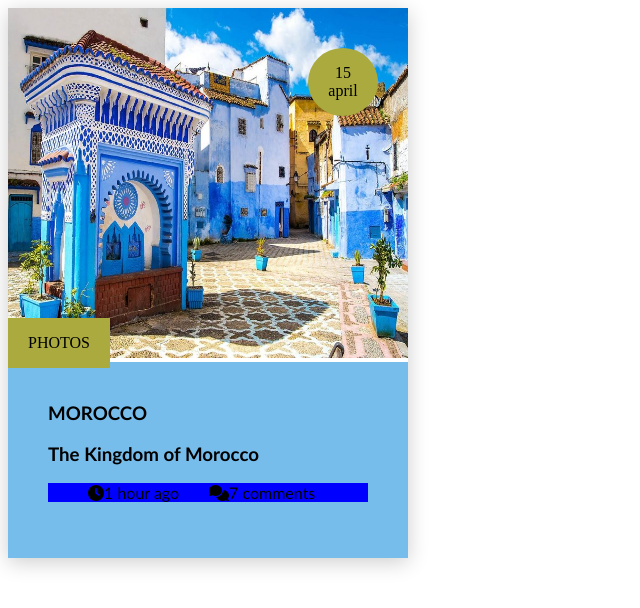
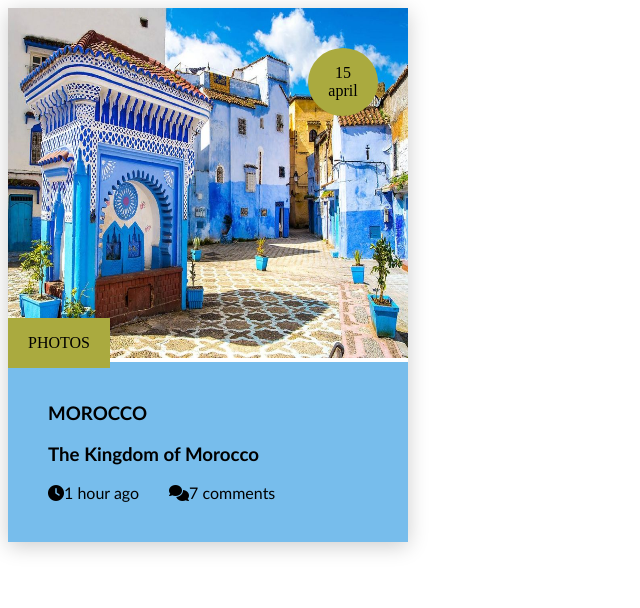
Before and after one commit to MaryamAkraiche/learning-sass, a plain HTML site: page index.html in a window 1280 px wide. Shown: the whole page, without its empty margins (0-640 px from the left). Drawn offline with Linux system fonts and the light colour scheme.

Commit message:
aligned li

```diff
--- a/assets/styles.scss
+++ b/assets/styles.scss
@@ -36,16 +36,11 @@ div {
   width: 400px;
   position: relative;
 
-
 }
 
 .card:hover {
   box-shadow: 0 8px 30px 0 rgba(0,0,0,1);
 }
-
-// .card:hover .container {
-//   height: 100px;
-// }
 
 .card:hover .container p {
   display: block;
@@ -70,10 +65,11 @@ div {
 ul {
   list-style: none;
   display: flex;
-  background-color: blue;
+  margin: 0;
+  padding: 0;
 }
 
 li {
   margin-right: 30px;
-  align-content: flex-start;
+
 }
```
Also changed, not shown: assets/styles.css, 1 other file.
